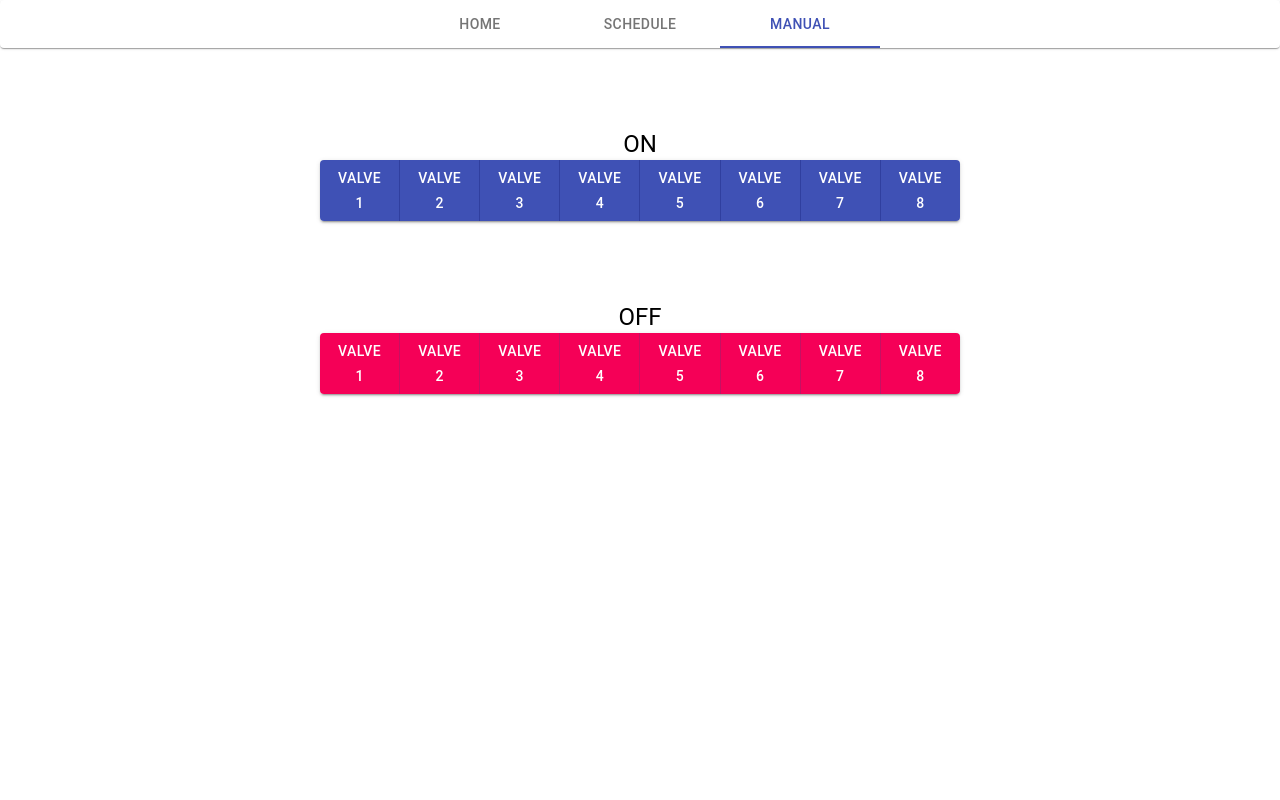
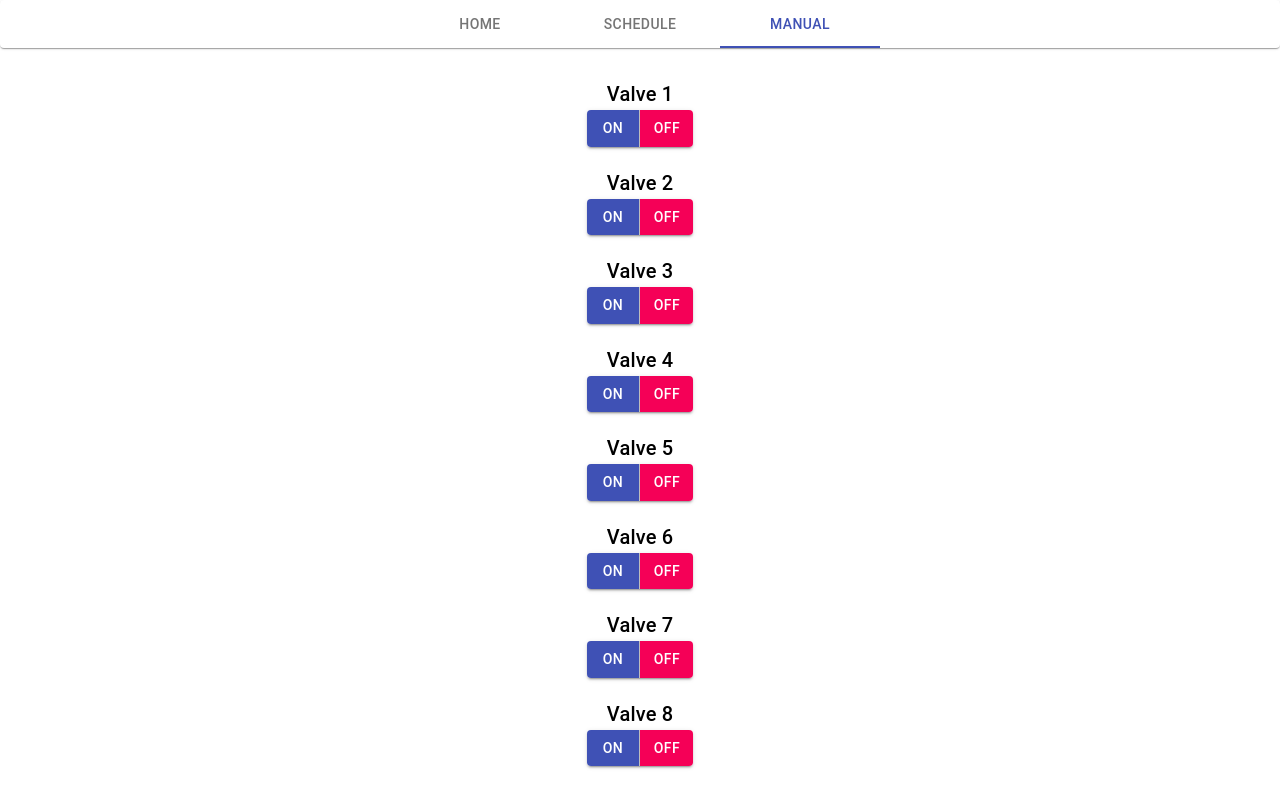
Before and after one commit to daoviedo/sprinker, a React (Create React App) app in the folder frontend/: page / in a window 1280 px wide. Both pictures are taken after a click on the tab "MANUAL". Built offline with nearby package versions, Linux system fonts and the light colour scheme.

Commit message:
updated manual

```diff
--- a/frontend/src/Containers/Manual.js
+++ b/frontend/src/Containers/Manual.js
@@ -8,31 +8,61 @@ import { Typography } from '@material-ui/core';
 class Manual extends Component {
     render() {
         return (
-            <div style={{marginTop: 80, textAlign: 'center'}}>
-                <Typography variant="h5">ON</Typography>
-                <Grid item xs={12} md={6} style={{margin: 'auto'}}>
-                    <ButtonGroup variant="contained" color="primary" fullWidth aria-label="full width outlined button group">
-                        <Button>Valve 1</Button>
-                        <Button>Valve 2</Button>
-                        <Button>Valve 3</Button>
-                        <Button>Valve 4</Button>
-                        <Button>Valve 5</Button>
-                        <Button>Valve 6</Button>
-                        <Button>Valve 7</Button>
-                        <Button>Valve 8</Button>
+            <div style={{marginTop: 30, textAlign: 'center'}}>
+                <Typography variant="h6">Valve 1</Typography>
+                <Grid item xs={1} style={{margin: 'auto'}}>
+                    <ButtonGroup variant="contained" fullWidth aria-label="full width outlined button group">
+                        <Button color="primary">ON</Button>
+                        <Button color="secondary">OFF</Button>
                     </ButtonGroup>
                 </Grid>
-                <Typography style={{marginTop: 80}} variant="h5">OFF</Typography>
-                <Grid item xs={12} md={6} style={{margin: 'auto'}}>
-                    <ButtonGroup variant="contained" color="secondary" fullWidth aria-label="full width outlined button group">
-                        <Button>Valve 1</Button>
-                        <Button>Valve 2</Button>
-                        <Button>Valve 3</Button>
-                        <Button>Valve 4</Button>
-                        <Button>Valve 5</Button>
-                        <Button>Valve 6</Button>
-                        <Button>Valve 7</Button>
-                        <Button>Valve 8</Button>
+                <Typography style={{marginTop: 20}} variant="h6">Valve 2</Typography>
+                <Grid item xs={1} style={{margin: 'auto'}}>
+                    <ButtonGroup variant="contained" fullWidth aria-label="full width outlined button group">
+                        <Button color="primary">ON</Button>
+                        <Button color="secondary">OFF</Button>
+                    </ButtonGroup>
+                </Grid>
+                <Typography style={{marginTop: 20}} variant="h6">Valve 3</Typography>
+                <Grid item xs={1} style={{margin: 'auto'}}>
+                    <ButtonGroup variant="contained" fullWidth aria-label="full width outlined button group">
+                        <Button color="primary">ON</Button>
+                        <Button color="secondary">OFF</Button>
+                    </ButtonGroup>
+                </Grid>
+                <Typography style={{marginTop: 20}} variant="h6">Valve 4</Typography>
+                <Grid item xs={1} style={{margin: 'auto'}}>
+                    <ButtonGroup variant="contained" fullWidth aria-label="full width outlined button group">
+                        <Button color="primary">ON</Button>
+                        <Button color="secondary">OFF</Button>
+                    </ButtonGroup>
+                </Grid>
+                <Typography style={{marginTop: 20}} variant="h6">Valve 5</Typography>
+                <Grid item xs={1} style={{margin: 'auto'}}>
+                    <ButtonGroup variant="contained" fullWidth aria-label="full width outlined button group">
+                        <Button color="primary">ON</Button>
+                        <Button color="secondary">OFF</Button>
+                    </ButtonGroup>
+                </Grid>
+                <Typography style={{marginTop: 20}} variant="h6">Valve 6</Typography>
+                <Grid item xs={1} style={{margin: 'auto'}}>
+                    <ButtonGroup variant="contained" fullWidth aria-label="full width outlined button group">
+                        <Button color="primary">ON</Button>
+                        <Button color="secondary">OFF</Button>
+                    </ButtonGroup>
+                </Grid>
+                <Typography style={{marginTop: 20}} variant="h6">Valve 7</Typography>
+                <Grid item xs={1} style={{margin: 'auto'}}>
+                    <ButtonGroup variant="contained" fullWidth aria-label="full width outlined button group">
+                        <Button color="primary">ON</Button>
+                        <Button color="secondary">OFF</Button>
+                    </ButtonGroup>
+                </Grid>
+                <Typography style={{marginTop: 20}} variant="h6">Valve 8</Typography>
+                <Grid item xs={1} style={{margin: 'auto'}}>
+                    <ButtonGroup variant="contained" fullWidth aria-label="full width outlined button group">
+                        <Button color="primary">ON</Button>
+                        <Button color="secondary">OFF</Button>
                     </ButtonGroup>
                 </Grid>
             </div>
```
